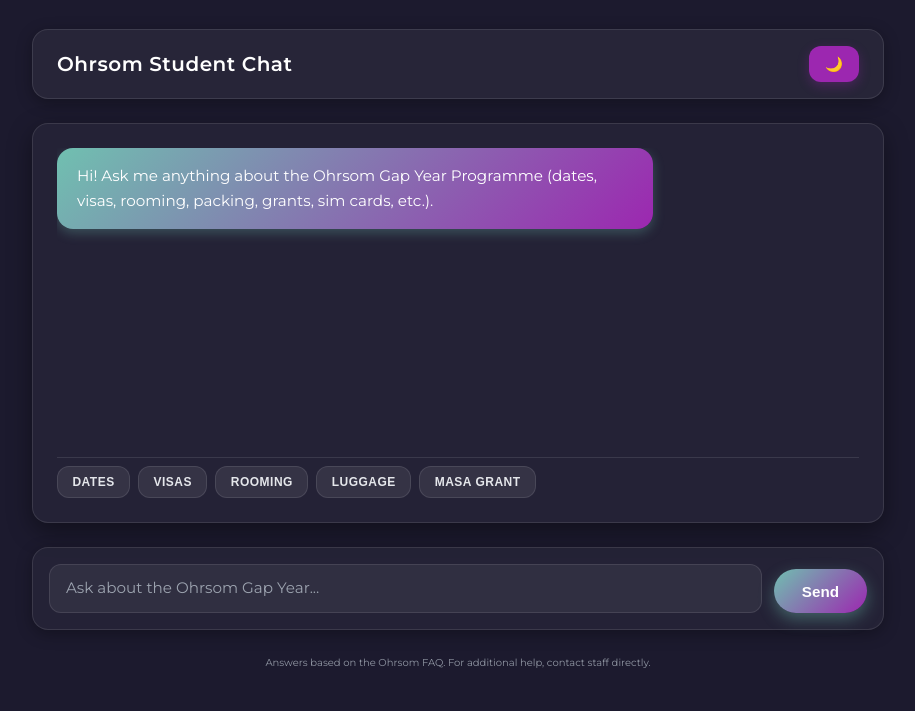
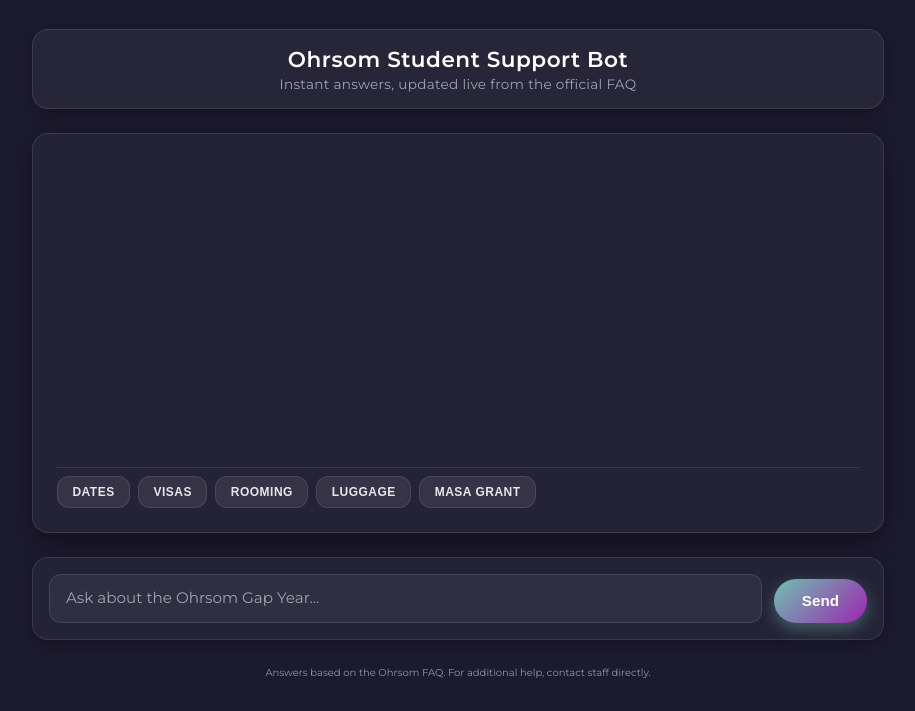
Before and after one commit to OhrsomStudent/OhrsomStudentBot, a website: page public/index.html in a window 1280 px wide. Shown: the part 133-844 px from the top of the page, without its empty margins (182-1097 px from the left). Drawn offline with Linux system fonts and the light colour scheme.

Commit message:
feat: update header to 'Support Bot' with subtitle, remove theme toggle

```diff
--- a/public/index.html
+++ b/public/index.html
@@ -3,7 +3,7 @@
 <head>
   <meta charset="UTF-8" />
   <meta name="viewport" content="width=device-width, initial-scale=1.0" />
-  <title>Ohrsom Student Chat</title>
+  <title>Ohrsom Student Support Bot</title>
   <link rel="preconnect" href="https://fonts.googleapis.com">
   <link rel="preconnect" href="https://fonts.gstatic.com" crossorigin>
   <link href="https://fonts.googleapis.com/css2?family=Montserrat:wght@400;500;600;700&display=swap" rel="stylesheet">
@@ -18,9 +18,9 @@
 
     <!-- Title Bar -->
     <header class="app-header">
-      <div class="brand-title">Ohrsom Student Chat</div>
-      <div class="header-actions">
-        <button id="themeToggle" aria-label="Toggle theme">🌙</button>
+      <div>
+        <div class="brand-title">Ohrsom Student Support Bot</div>
+        <div class="brand-subtitle">Instant answers, updated live from the official FAQ</div>
       </div>
     </header>
 
--- a/public/styles.css
+++ b/public/styles.css
@@ -68,19 +68,28 @@
 .app-header {
   display: flex;
   align-items: center;
-  justify-content: space-between;
+  justify-content: center;
   background: rgba(255, 255, 255, 0.05);
   border: 1px solid var(--border-subtle);
   border-radius: var(--radius);
   padding: 1rem 1.5rem;
   box-shadow: var(--shadow-soft);
+  text-align: center;
 }
 
 .brand-title {
-  font-size: 1.25rem;
+  font-size: 1.35rem;
   font-weight: 600;
   letter-spacing: 0.5px;
   color: var(--text-white);
+  margin-bottom: 0.25rem;
+}
+
+.brand-subtitle {
+  font-size: 0.85rem;
+  font-weight: 400;
+  color: var(--text-dim);
+  letter-spacing: 0.3px;
 }
 
 .header-actions button {
```
